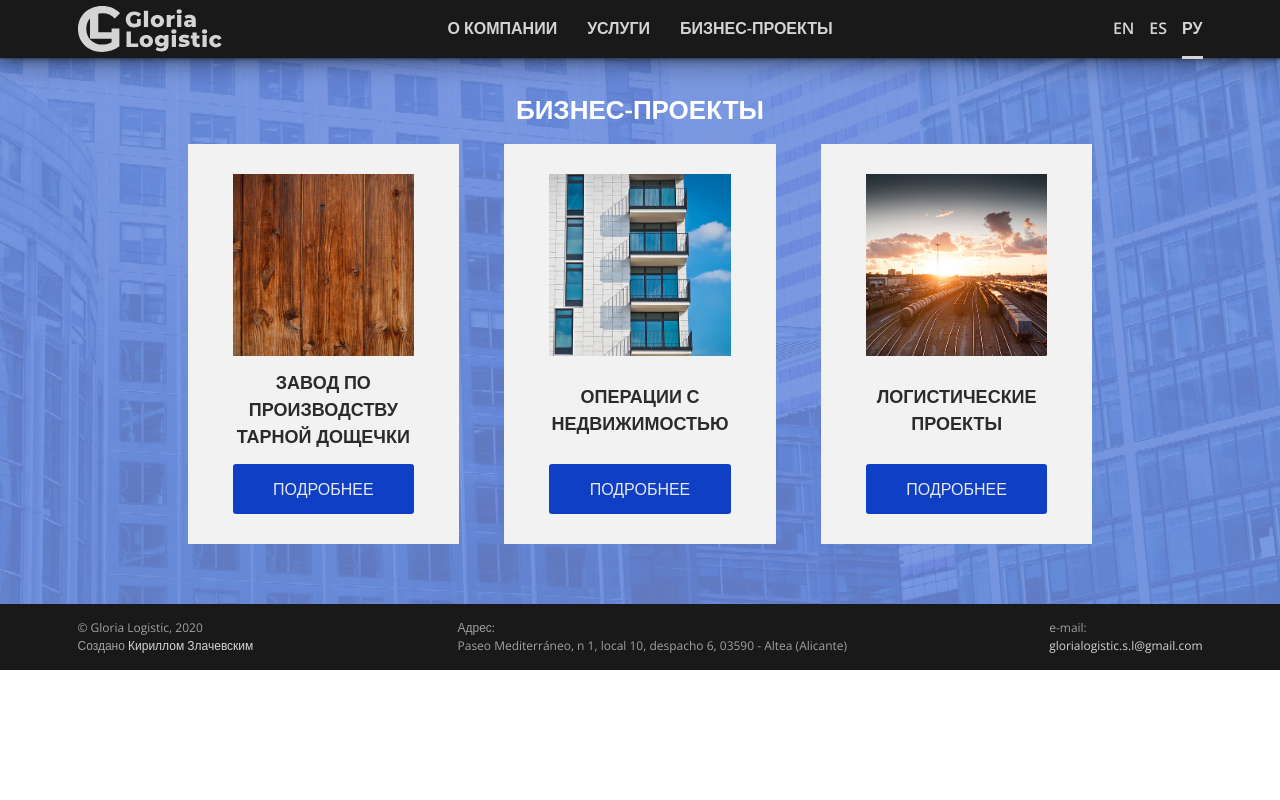
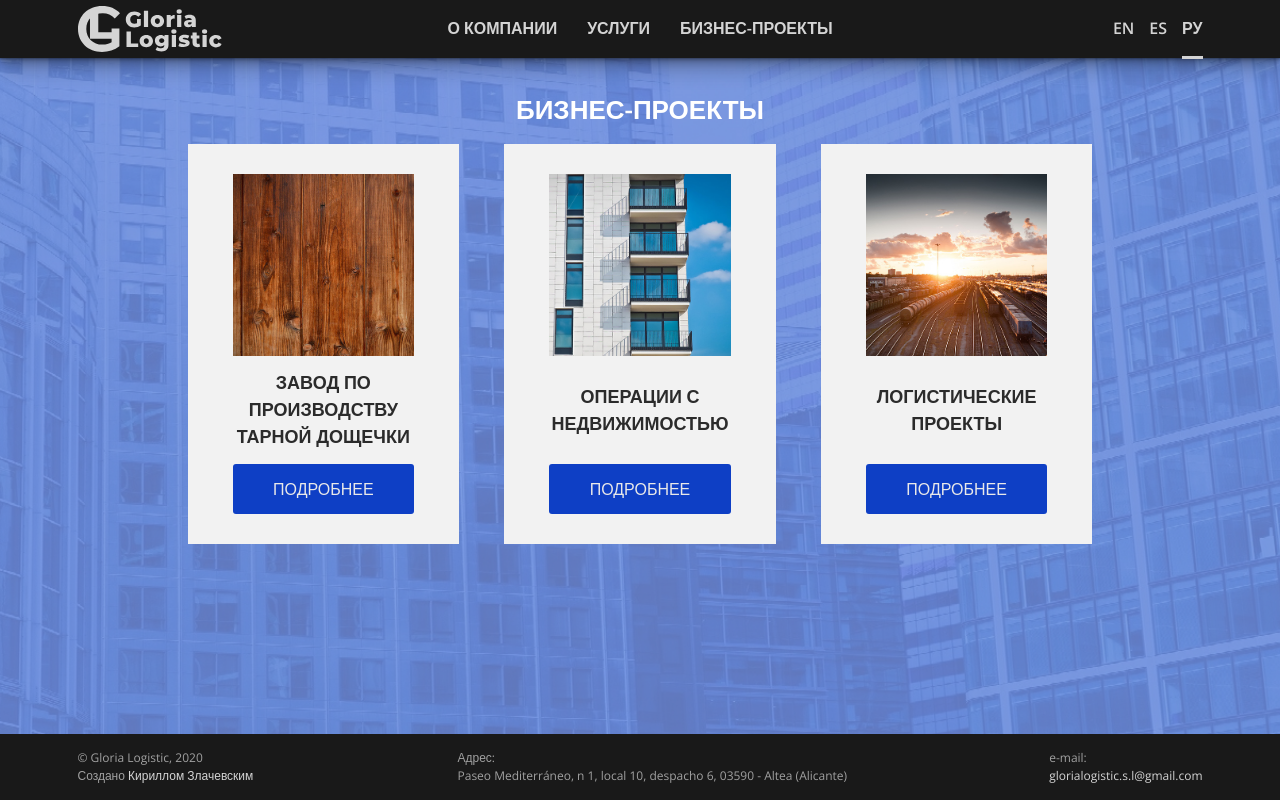
Before and after one commit to haw0k/gloria-logistic, a Next.js app: page /business in a window 1280 px wide. Built offline with nearby package versions, Linux system fonts and the light colour scheme.

Commit message:
business page fix style

```diff
--- a/components/layout/Layout.module.scss
+++ b/components/layout/Layout.module.scss
@@ -1,4 +1,4 @@
 .content {
-  min-height: 100vh;
+  // min-height: 100vh;
   // min-width: 100vw;
 }
--- a/styles/_business.scss
+++ b/styles/_business.scss
@@ -4,7 +4,7 @@
   z-index: 1;
   background-color: $blue;
   color: $white;
-  // min-height: calc(100vh - 66px - 58px);
+  min-height: calc(100vh - 66px);
 
   &::before {
     content: "";
```
